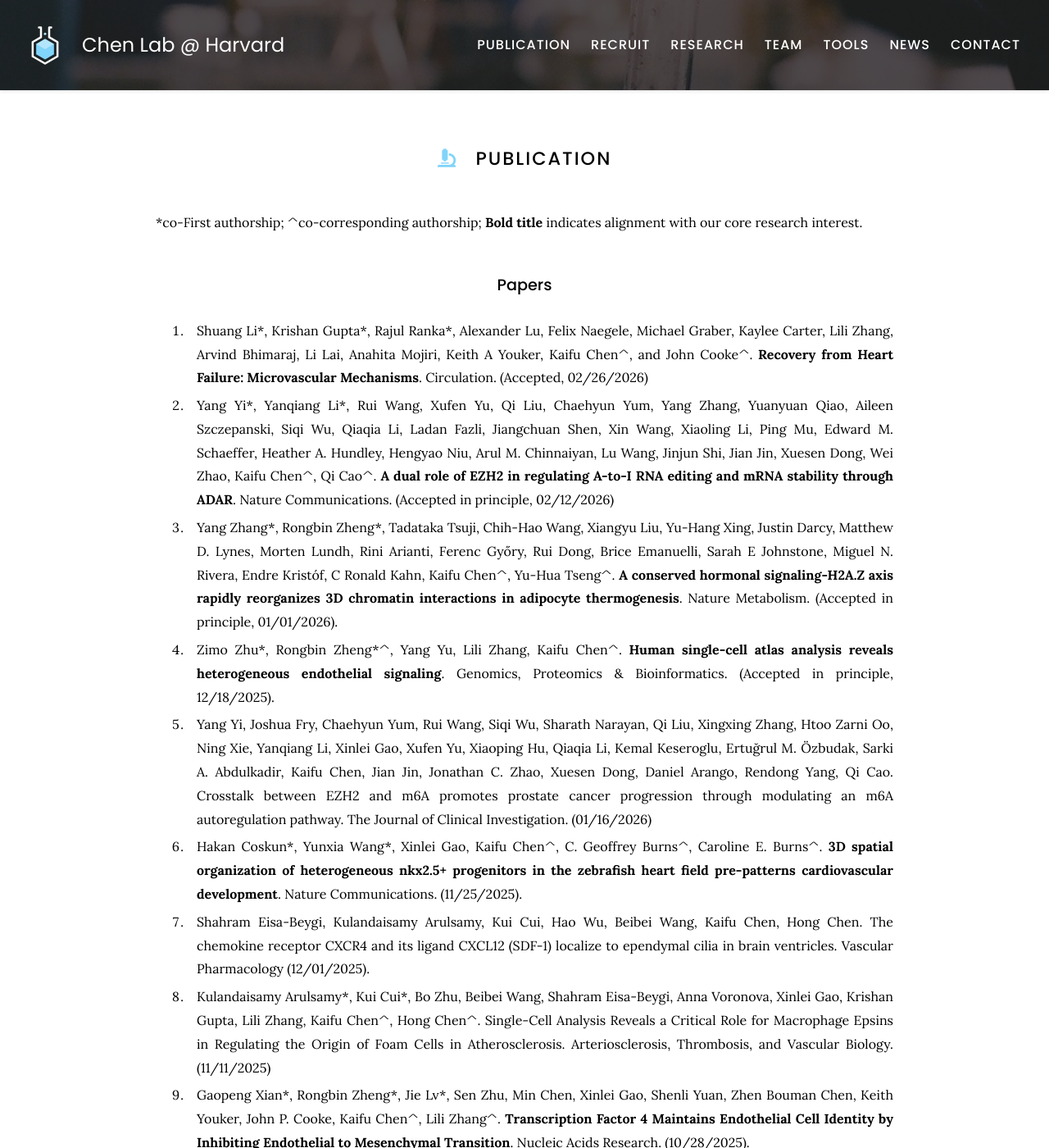
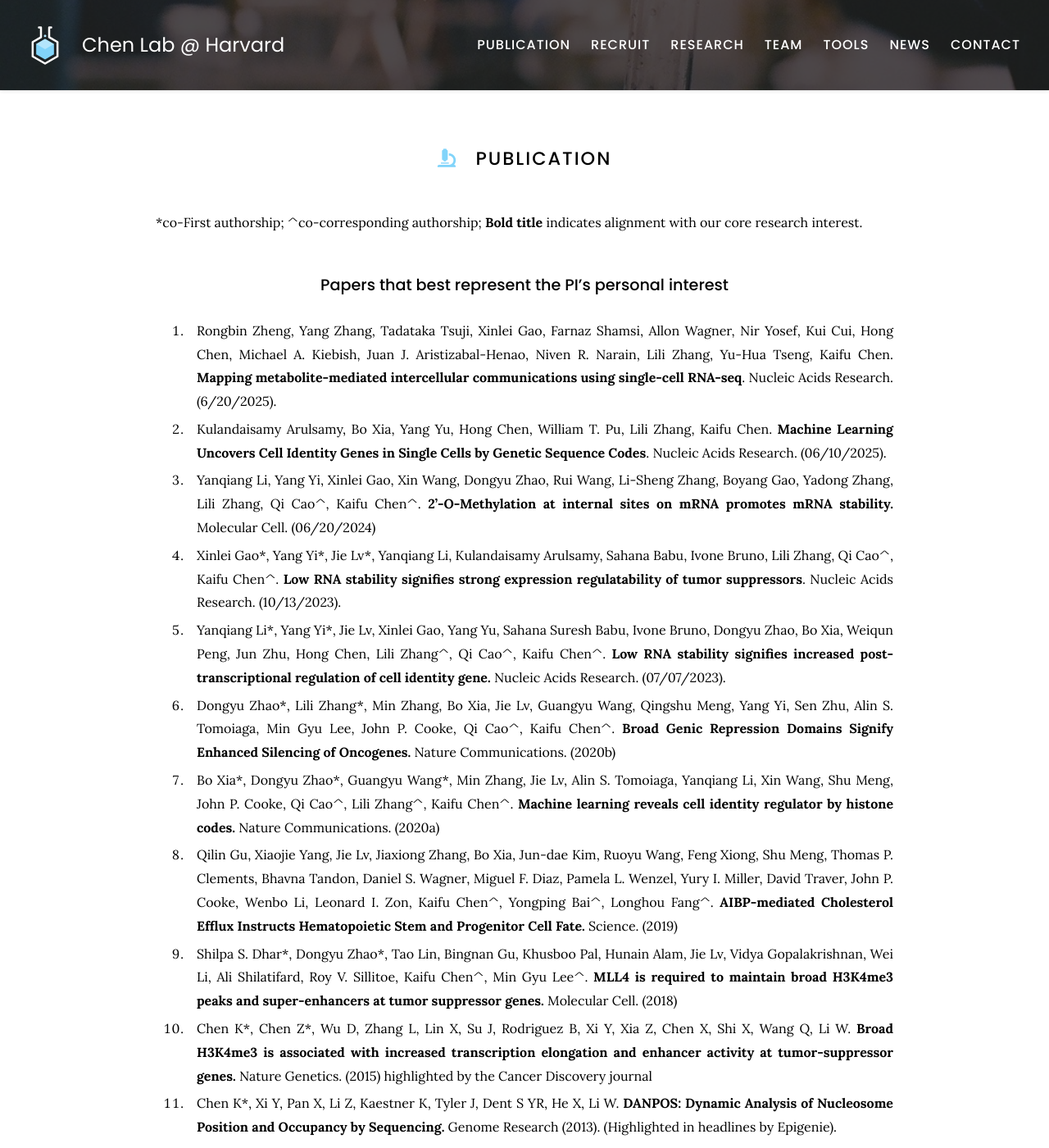
Before and after one commit to kaifuchenlab/kaifuchenlab.github.io, a Jekyll site: the page built from 3.publication/index.md, in a window 1280 px wide and 1400 px high. Shown: the whole window at 82% size. Built offline with Jekyll 4.4.1, drawn with Linux system fonts in a browser that asks for light colours; some of the changed text lies outside the part shown.

Commit message:
Update index.md

```diff
--- a/3.publication/index.md
+++ b/3.publication/index.md
@@ -9,8 +9,41 @@ nav:
 
  \*co-First authorship; ^co-corresponding authorship; **Bold title** indicates alignment with our core research interest.
 
+### Papers that best represent the PI's personal interest
+94. Rongbin Zheng, Yang Zhang, Tadataka Tsuji, Xinlei Gao, Farnaz Shamsi, Allon Wagner, Nir Yosef, Kui Cui, Hong Chen, Michael A. Kiebish, Juan J. Aristizabal-Henao, Niven R. Narain, Lili Zhang, Yu-Hua Tseng, Kaifu Chen. **Mapping metabolite-mediated intercellular communications using single-cell RNA-seq**. Nucleic Acids Research. (6/20/2025).
 
-### Papers
+92. Kulandaisamy Arulsamy, Bo Xia, Yang Yu, Hong Chen, William T. Pu, Lili Zhang, Kaifu Chen. **Machine Learning Uncovers Cell Identity Genes in Single Cells by Genetic Sequence Codes**. Nucleic Acids Research. (06/10/2025).
+
+90. Yanqiang Li, Yang Yi, Xinlei Gao, Xin Wang, Dongyu Zhao, Rui Wang, Li-Sheng Zhang, Boyang Gao, Yadong Zhang, Lili Zhang, Qi Cao^, Kaifu Chen^. **2'-O-Methylation at internal sites on mRNA promotes mRNA stability.**  Molecular Cell. (06/20/2024)
+
+80. Xinlei Gao\*, Yang Yi\*, Jie Lv\*, Yanqiang Li, Kulandaisamy Arulsamy, Sahana Babu, Ivone Bruno, Lili Zhang, Qi Cao^, Kaifu Chen^. **Low RNA stability signifies strong expression regulatability of tumor suppressors**.
+Nucleic Acids Research. (10/13/2023).
+
+79. Yanqiang Li\*, Yang Yi\*,  Jie Lv, Xinlei Gao, Yang Yu,  Sahana Suresh Babu, Ivone Bruno, Dongyu Zhao, Bo Xia, Weiqun Peng, Jun Zhu, Hong Chen, Lili Zhang^, Qi Cao^, Kaifu Chen^. **Low RNA stability signifies increased post-transcriptional regulation of cell identity gene.**
+Nucleic Acids Research. (07/07/2023).
+
+56. Dongyu Zhao\*, Lili Zhang\*, Min Zhang, Bo Xia, Jie Lv, Guangyu Wang, Qingshu Meng, Yang Yi, Sen Zhu, Alin S. Tomoiaga, Min Gyu Lee, John P. Cooke, Qi Cao^, Kaifu Chen^. **Broad Genic Repression Domains Signify Enhanced Silencing of Oncogenes.**
+Nature Communications. (2020b)
+
+55. Bo Xia\*, Dongyu Zhao\*, Guangyu Wang\*, Min Zhang, Jie Lv, Alin S. Tomoiaga, Yanqiang Li, Xin Wang, Shu Meng, John P. Cooke, Qi Cao^, Lili Zhang^, Kaifu Chen^. **Machine learning reveals cell identity regulator by histone codes.**
+Nature Communications. (2020a)
+
+49. Qilin Gu, Xiaojie Yang, Jie Lv, Jiaxiong Zhang, Bo Xia, Jun-dae Kim, Ruoyu Wang, Feng Xiong, Shu Meng, Thomas P. Clements, Bhavna Tandon, Daniel S. Wagner, Miguel F. Diaz, Pamela L. Wenzel, Yury I. Miller, David Traver, John P. Cooke, Wenbo Li, Leonard I. Zon, Kaifu Chen^, Yongping Bai^, Longhou Fang^. **AIBP-mediated Cholesterol Efflux Instructs Hematopoietic Stem and Progenitor Cell Fate.**
+Science. (2019)
+
+43. Shilpa S. Dhar\*, Dongyu Zhao\*, Tao Lin, Bingnan Gu, Khusboo Pal, Hunain Alam, Jie Lv, Vidya Gopalakrishnan, Wei Li, Ali Shilatifard, Roy V. Sillitoe, Kaifu Chen^, Min Gyu Lee^. **MLL4 is required to maintain broad H3K4me3 peaks and super-enhancers at tumor suppressor genes.**
+Molecular Cell. (2018)
+
+25. Chen K\*, Chen Z\*, Wu D, Zhang L, Lin X, Su J, Rodriguez B, Xi Y, Xia Z, Chen X, Shi X, Wang Q, Li W. **Broad H3K4me3 is associated with increased transcription elongation and enhancer activity at tumor-suppressor genes.**
+Nature Genetics. (2015) highlighted by the Cancer Discovery journal
+
+17. Chen K\*, Xi Y, Pan X, Li Z, Kaestner K, Tyler J, Dent S YR, He X, Li W. **DANPOS: Dynamic Analysis of Nucleosome Position and Occupancy by Sequencing.**
+Genome Research (2013). (Highlighted in headlines by Epigenie).
+
+1. Chen K\*, Meng Q, Ma L, Liu Q, Tang P, Chiu C, Hu S, et al. **A novel DNA sequence periodicity decodes nucleosome positioning.**
+Nucleic acids research. (2008)
+
+### All Papers
 
 107. Shuang Li\*, Krishan Gupta\*, Rajul Ranka\*, Alexander Lu, Felix Naegele, Michael Graber, Kaylee Carter, Lili Zhang, Arvind Bhimaraj, Li Lai, Anahita Mojiri, Keith A Youker, Kaifu Chen^, and John Cooke^. **Recovery from Heart Failure: Microvascular Mechanisms**. Circulation. (Accepted, 02/26/2026)
 
```
